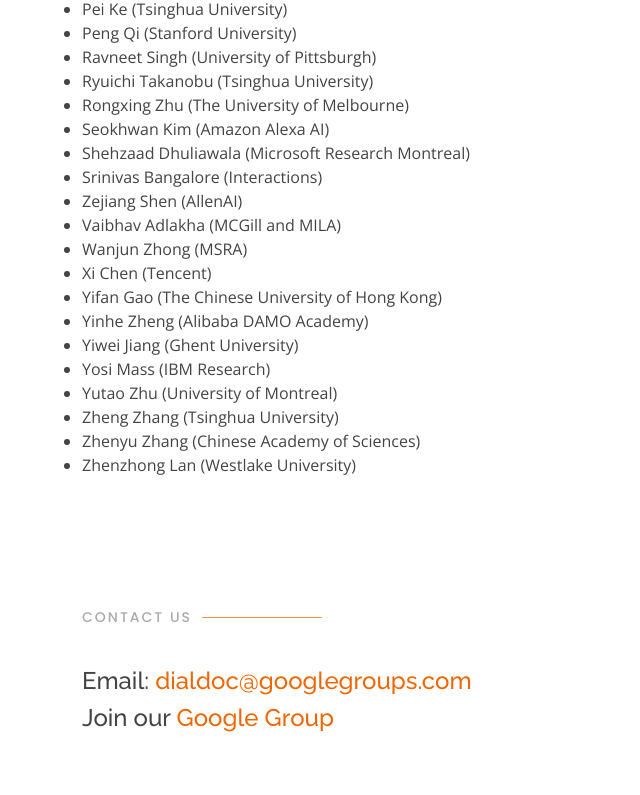
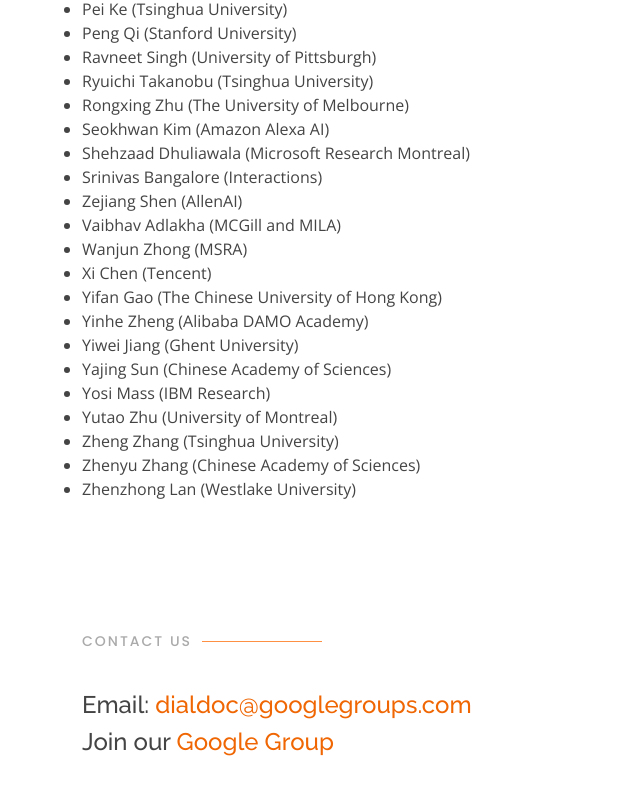
Before and after one commit to doc2dial/workshop2022, a plain HTML site: page index.html in a window 1280 px wide. Shown: the part 4234-5029 px from the top of the page, without its empty margins (0-640 px from the left). Drawn offline with nearby package versions, Linux system fonts and the light colour scheme.

Commit message:
Update index.html

```diff
--- a/index.html
+++ b/index.html
@@ -543,6 +543,7 @@
                   <li>Yifan Gao (The Chinese University of Hong Kong)</li>
                   <li>Yinhe Zheng (Alibaba DAMO Academy)</li>
                   <li>Yiwei Jiang (Ghent University)</li>
+                  <li>Yajing Sun (Chinese Academy of Sciences)</li>
                   <li>Yosi Mass (IBM Research)</li>
                   <li>Yutao Zhu (University of Montreal)</li>
                   <li>Zheng Zhang (Tsinghua University)</li>
```
